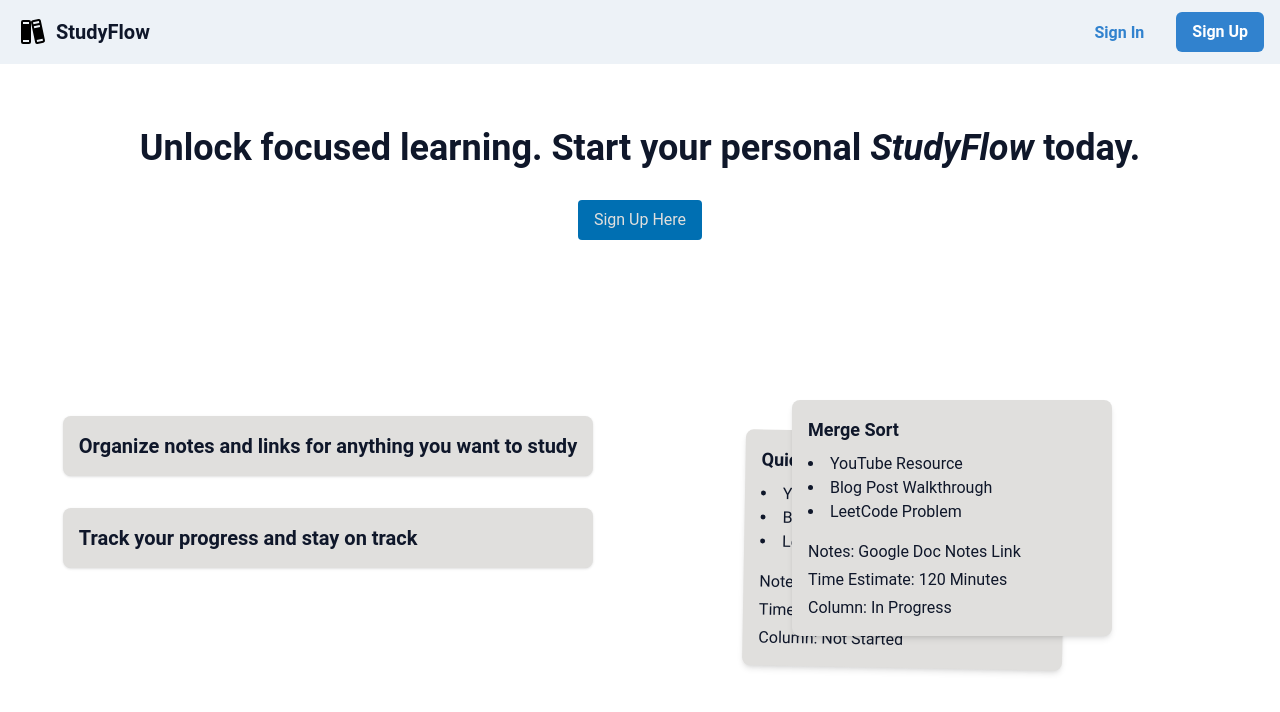
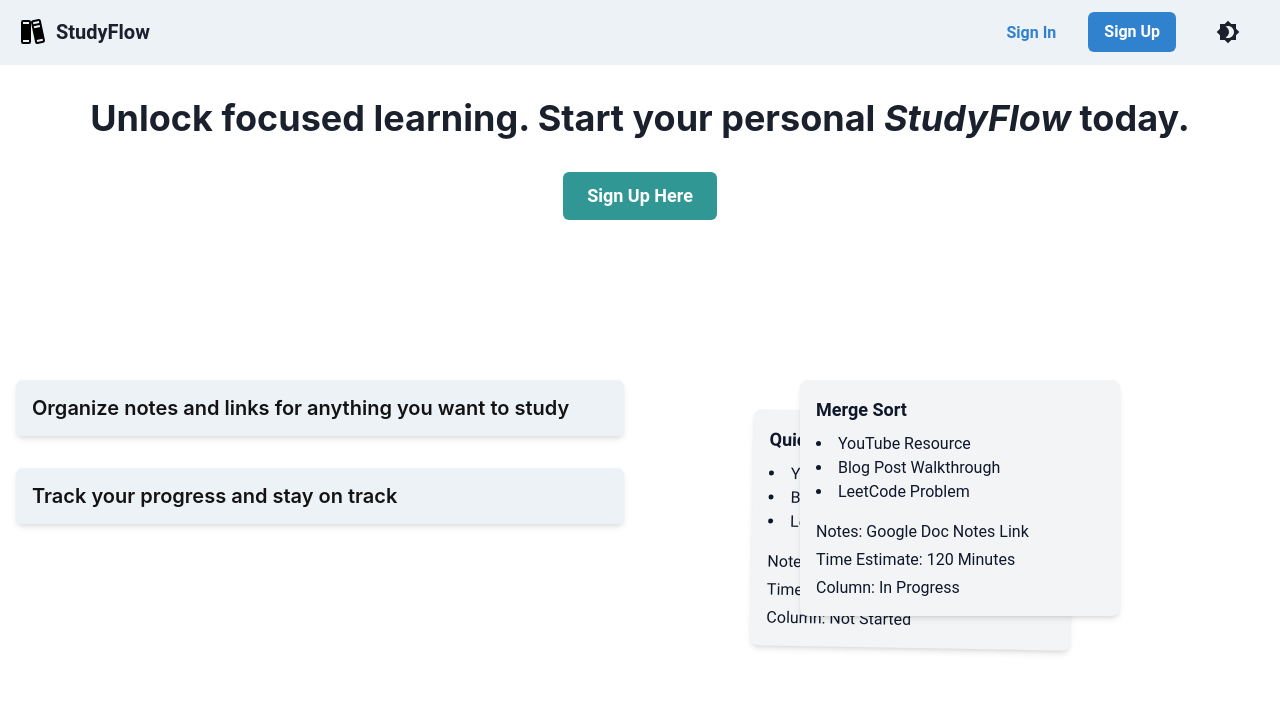
Before and after one commit to Alforoan/studyflow, a React (Vite) app in the folder client/: page / in a window 1280 px wide. Shown: the top 712 px of the page. Built offline with nearby package versions, Linux system fonts and the light colour scheme; no server answers; what bad-words would draw is missing.

Commit message:
made fixes for chakra dark mode

```diff
--- a/client/src/App.tsx
+++ b/client/src/App.tsx
@@ -4,7 +4,7 @@ import {
   Routes,
   Navigate,
 } from "react-router-dom";
-import { useEffect } from "react";
+import { Box, useColorModeValue } from "@chakra-ui/react";
 import Navbar from "./components/Navbar";
 import Home from "./pages/Home";
 import Templates from "./pages/Templates";
@@ -24,15 +24,6 @@ function App() {
   const { isAuthenticated, isLoading } = useAuth0();
   const { isAdmin } = useAuth();
 
-  useEffect(() => {
-    const savedMode = localStorage.getItem("darkMode") === "true";
-    if (savedMode) {
-      document.documentElement.classList.add("dark");
-    } else {
-      document.documentElement.classList.remove("dark");
-    }
-  }, []);
-
   if (isLoading) {
     return <Loading isLoading={isLoading} />;
   }
@@ -40,7 +31,12 @@ function App() {
   return (
     <HelmetProvider>
       <Router>
-        <div className="min-h-screen bg-primaryBackground font-primary text-primaryText dark:bg-dark-primaryBackground dark:text-dark-primaryText transition-colors duration-500">
+      <Box
+          minH="100vh"
+          fontFamily="Roboto, Helvetica, sans-serif"
+          bg={useColorModeValue("white", "gray.800")}
+          className="transition-all duration-500 ease-in-out"
+        >
           <Navbar />
           <Routes>
             <Route
@@ -86,7 +82,7 @@ function App() {
               }
             />
           </Routes>
-        </div>
+        </Box>
       </Router>
     </HelmetProvider>
   );
--- a/client/src/components/AnalyticsComponent.tsx
+++ b/client/src/components/AnalyticsComponent.tsx
@@ -78,7 +78,7 @@ const Analytics: React.FC = () => {
   };
 
   return (
-    <main className="flex mt-12 flex-col items-center font-primary text-primaryText">
+    <main className="flex mt-12 flex-col items-center font-primary">
       <div className="w-full max-w-5xl">
         {user?.given_name !== "" ? (
           <h1 className="mt-4 mb-4 font-bold text-4xl  dark:text-dark-primaryText">
@@ -95,7 +95,7 @@ const Analytics: React.FC = () => {
           <select
             id="chart-type"
             aria-label="Select chart type"
-            className="bg-secondaryElements border-2 border-custom-gray outline-none focus:outline-none rounded-md mb-4 w-full md:w-auto"
+            className="bg-gray-100 border-2 border-custom-gray outline-none focus:outline-none rounded-md mb-4 w-full md:w-auto text-primaryText"
             onChange={(e) => handleType(e)}
           >
             <option value="all-time">All Time</option>
@@ -104,7 +104,7 @@ const Analytics: React.FC = () => {
             <option value="this-month">This Month</option>
           </select>
         </div>
-        <div className="flex justify-start items-center flex-wrap">
+        <div className="flex justify-start items-center flex-wrap text-gray-700">
           <div className="bg-gray-100 p-4 rounded-lg m-2 w-full max-w-xs md:w-1/3 flex flex-col items-center">
             <p className="text-gray-700 font-semibold">Total Boards</p>
             <div className="p-2 rounded-md text-2xl font-bold">
--- a/client/src/components/BoardPreview.tsx
+++ b/client/src/components/BoardPreview.tsx
@@ -95,6 +95,7 @@ const BoardPreview: React.FC<BoardPreviewProps> = ({
           top={0}
           right={0}
           bg={""}
+          color="blackAlpha.900"
           _hover={{}}
           onClick={(e) => {
             e.stopPropagation();
--- a/client/src/components/CardDetails.tsx
+++ b/client/src/components/CardDetails.tsx
@@ -188,6 +188,7 @@ const CardDetails: React.FC = () => {
         bg="gray.100"
         shadow="md"
         borderRadius="lg"
+        color="blackAlpha.900"
       >
         {error && (
           <Text color="red.500" mb={4} textAlign="center" role="alert">
@@ -316,6 +317,7 @@ const CardDetails: React.FC = () => {
       onKeyDown={(e) => {
         if (e.key === "Escape") setSelectedCard(null);
       }}
+      color="blackAlpha.900"
     >
       {error && (
         <Text color="red.500" mb={4} textAlign="center" role="alert">
@@ -349,7 +351,7 @@ const CardDetails: React.FC = () => {
 
       <Flex justifyContent="space-between" alignItems="center">
         <Flex gap={2}>
-          <Button onClick={() => setSelectedCard(null)} colorScheme="gray">
+          <Button onClick={() => setSelectedCard(null)} colorScheme="gray" color="blackAlpha.900">
             Close
           </Button>
           {!isTemplate || templateIsOwned ? (
--- a/client/src/components/Navbar.tsx
+++ b/client/src/components/Navbar.tsx
@@ -218,7 +218,7 @@ const Navbar: React.FC = () => {
 
   return (
     <>
-      <Box bg={useColorModeValue("gray.100", "gray.900")} px={4}>
+      <Box bg={useColorModeValue("gray.100", "gray.900")} px={4} borderBottom="1px" borderColor="gray.100">
         <Flex h={16} alignItems={"center"} justifyContent={"space-between"}>
           <Flex alignItems="center">
             <IconButton
@@ -359,6 +359,13 @@ const Navbar: React.FC = () => {
                 >
                   Sign Up
                 </Button>
+                <Button onClick={toggleColorMode} mr={2}>
+                  {colorMode === "light" ? (
+                    <Brightness4Icon />
+                  ) : (
+                    <Brightness7Icon />
+                  )}
+                </Button>
               </Stack>
             )}
           </Flex>
--- a/client/src/components/StackedCards.tsx
+++ b/client/src/components/StackedCards.tsx
@@ -5,7 +5,7 @@ const StackedCards: React.FC = () => {
   return (
     <div className="relative flex justify-center items-center text-primaryText">
       <div className="relative">
-        <div className="absolute z-0 transform rotate-1 bg-secondaryElements p-4 w-80 shadow-md rounded-lg top-8 -left-12">
+        <div className="absolute z-0 transform rotate-1 bg-gray-100 p-4 w-80 shadow-md rounded-lg top-8 -left-12">
           <h2 className="text-lg font-bold mb-2">Quick Sort</h2>
           <ul className="list-disc list-inside">
             <li>YouTube Resource</li>
@@ -16,7 +16,7 @@ const StackedCards: React.FC = () => {
           <p className="mt-1">Time Estimate: 90 Minutes</p>
           <p className="mt-1">Column: Not Started</p>
         </div>
-        <div className="relative z-10 bg-secondaryElements p-4 w-80 shadow-md rounded-lg">
+        <div className="relative z-10 bg-gray-100 p-4 w-80 shadow-md rounded-lg">
           <h2 className="text-lg font-bold mb-2">Merge Sort</h2>
           <ul className="list-disc list-inside">
             <li>YouTube Resource</li>
--- a/client/src/pages/Landing.tsx
+++ b/client/src/pages/Landing.tsx
@@ -1,67 +1,164 @@
+// import React from "react";
+// import StackedCards from "../components/StackedCards";
+// import { useAuth0 } from "@auth0/auth0-react";
+// import { Helmet } from "react-helmet-async";
+// import ButtonComponent, { ButtonStyle } from "../components/ButtonComponent";
+
+// const Landing: React.FC = () => {
+//   const { loginWithRedirect } = useAuth0();
+
+//   return (
+//     <div className="container mx-auto p-8">
+//       <Helmet>
+//         <title>Welcome to StudyFlow - Organize and Track Your Learning</title>
+//       </Helmet>
+
+//       {/* Skip to content link */}
+//       <a href="#main-content" className="sr-only focus:not-sr-only">
+//         Skip to main content
+//       </a>
+
+//       <main id="main-content" role="main" aria-label="Main content">
+//         {/* Call to action */}
+//         <div className="text-center my-8">
+//           <h1 className="text-2xl lg:text-4xl font-bold font-primary text-primaryText">
+//             Unlock focused learning. Start your personal{" "}
+//             <span className="italic">StudyFlow</span> today.
+//           </h1>
+//           <div className="text-center my-8">
+//             {" "}
+//             {/* Call to action section */}
+//             <ButtonComponent
+//               click={() => loginWithRedirect()}
+//               buttonType={ButtonStyle.OuterPrimary}
+//               text="Sign Up Here"
+//               additionalStyles="mx-auto"
+//             />
+//           </div>
+//         </div>
+
+//         {/* Features and Stacked Cards on larger screens */}
+//         <div className="grid grid-cols-1 lg:grid-cols-2 gap-8 lg:justify-items-center lg:mt-40">
+//           {/* Feature descriptions */}
+//           <div className="mx-auto max-w-md lg:max-w-none">
+//             <div className="mt-4 space-y-8">
+//               <div className="p-4 bg-secondaryElements rounded-lg shadow">
+//                 <h2 className="font-semibold font-primary text-primaryText text-xl">
+//                   Organize notes and links for anything you want to study
+//                 </h2>
+//               </div>
+//               <div className="p-4 bg-secondaryElements rounded-lg shadow">
+//                 <h2 className="font-semibold font-primary text-primaryText text-xl">
+//                   Track your progress and stay on track
+//                 </h2>
+//               </div>
+//             </div>
+//           </div>
+
+//           {/* Stacked Cards Component*/}
+//           <div className="lg:w-full">
+//             <StackedCards />
+//           </div>
+//         </div>
+//       </main>
+//     </div>
+//   );
+// };
+
+// export default Landing;
+
 import React from "react";
-import StackedCards from "../components/StackedCards";
 import { useAuth0 } from "@auth0/auth0-react";
 import { Helmet } from "react-helmet-async";
-import ButtonComponent, { ButtonStyle } from "../components/ButtonComponent";
+import {
+  Box,
+  Button,
+  Container,
+  Heading,
+  Stack,
+  Text,
+  Grid,
+  GridItem,
+} from "@chakra-ui/react";
+import StackedCards from "../components/StackedCards";
 
 const Landing: React.FC = () => {
   const { loginWithRedirect } = useAuth0();
 
   return (
-    <div className="container mx-auto p-8">
+    <Container maxW="container.xl" py={8}>
       <Helmet>
         <title>Welcome to StudyFlow - Organize and Track Your Learning</title>
       </Helmet>
 
       {/* Skip to content link */}
-      <a href="#main-content" className="sr-only focus:not-sr-only">
+      <a href="#main-content" style={{ position: "absolute", left: "-9999px" }}>
         Skip to main content
       </a>
 
       <main id="main-content" role="main" aria-label="Main content">
         {/* Call to action */}
-        <div className="text-center my-8">
-          <h1 className="text-2xl lg:text-4xl font-bold font-primary text-primaryText dark:text-dark-primaryText">
+        <Stack spacing={8} textAlign="center" mb={8}>
+          <Heading
+            as="h1"
+            fontSize={{ base: "2xl", lg: "4xl" }}
+            fontWeight="bold"
+            color={{ light: "gray.800", dark: "gray.200" }}
+          >
             Unlock focused learning. Start your personal{" "}
-            <span className="italic">StudyFlow</span> today.
-          </h1>
-          <div className="text-center my-8">
-            {" "}
-            {/* Call to action section */}
-            <ButtonComponent
-              click={() => loginWithRedirect()}
-              buttonType={ButtonStyle.OuterPrimary}
-              text="Sign Up Here"
-              additionalStyles="mx-auto"
-            />
-          </div>
-        </div>
+            <Text as="span" fontStyle="italic">
+              StudyFlow
+            </Text>{" "}
+            today.
+          </Heading>
+          <Button
+            colorScheme="teal"
+            size="lg"
+            onClick={() => loginWithRedirect()}
+            mx="auto"
+          >
+            Sign Up Here
+          </Button>
+        </Stack>
 
         {/* Features and Stacked Cards on larger screens */}
-        <div className="grid grid-cols-1 lg:grid-cols-2 gap-8 lg:justify-items-center lg:mt-40">
+        <Grid templateColumns={{ base: "1fr", lg: "1fr 1fr" }} gap={8} mt={40}>
           {/* Feature descriptions */}
-          <div className="mx-auto max-w-md lg:max-w-none">
-            <div className="mt-4 space-y-8">
-              <div className="p-4 bg-secondaryElements rounded-lg shadow">
-                <h2 className="font-semibold font-primary text-primaryText text-xl">
+          <GridItem>
+            <Stack spacing={8}>
+              useColorModeValue, useColorModeValue,
+              <Box
+                p={4}
+                bg="gray.100"
+                borderRadius="md"
+                shadow="md"
+                color="blackAlpha.900"
+              >
+                <Heading as="h2" size="md" fontWeight="semibold">
                   Organize notes and links for anything you want to study
-                </h2>
-              </div>
-              <div className="p-4 bg-secondaryElements rounded-lg shadow">
-                <h2 className="font-semibold font-primary text-primaryText text-xl">
+                </Heading>
+              </Box>
+              <Box
+                p={4}
+                bg="gray.100"
+                borderRadius="md"
+                shadow="md"
+                color="blackAlpha.900"
+              >
+                <Heading as="h2" size="md" fontWeight="semibold">
                   Track your progress and stay on track
-                </h2>
-              </div>
-            </div>
-          </div>
+                </Heading>
+              </Box>
+            </Stack>
+          </GridItem>
 
-          {/* Stacked Cards Component*/}
-          <div className="lg:w-full">
+          {/* Stacked Cards Component */}
+          <GridItem>
             <StackedCards />
-          </div>
-        </div>
+          </GridItem>
+        </Grid>
       </main>
-    </div>
+    </Container>
   );
 };
 
```
Also changed, not shown: client/src/components/BoardComponent.tsx (+5 -4 lines).
